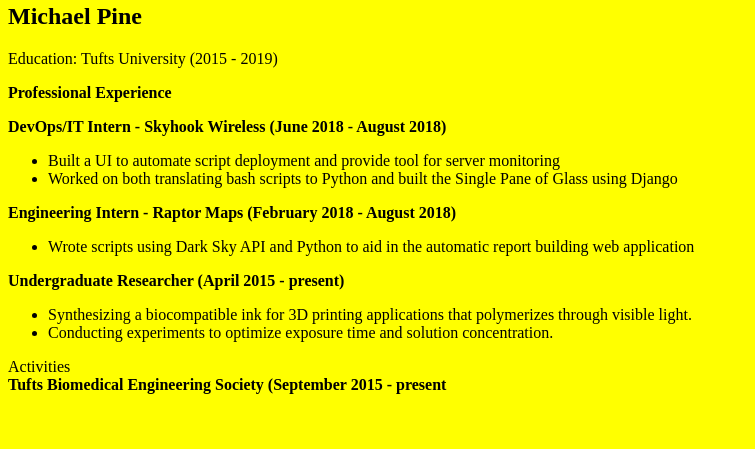
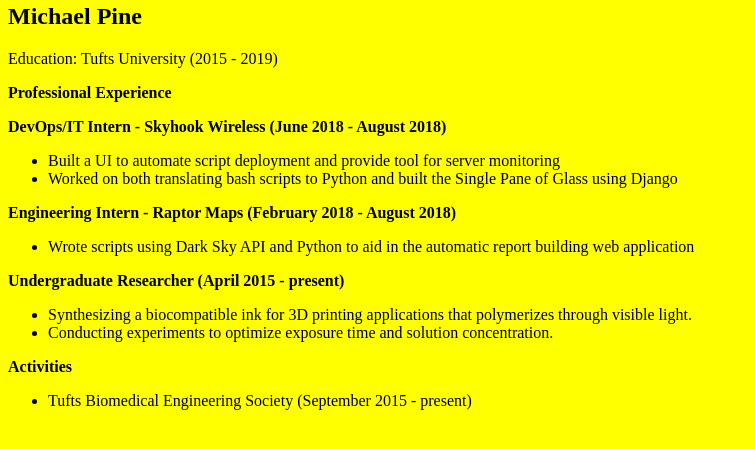
Before and after one commit to mpine625/mpine625.github.io, a plain HTML site: page resume.html in a window 1280 px wide. Shown: the part 87-536 px from the top of the page, without its empty margins (0-755 px from the left). Drawn offline with Linux system fonts and the light colour scheme.

Commit message:
activity

```diff
--- a/resume.html
+++ b/resume.html
@@ -37,7 +37,9 @@
 
 	</p2>
 	<p3>
-		Activities
-		<div> Tufts Biomedical Engineering Society (September 2015 - present</div>
+		<div> Activities </div>
+		<ul>
+			<li> Tufts Biomedical Engineering Society (September 2015 - present) </li>
+		</ul>
 	</p3>
 </body>
```
